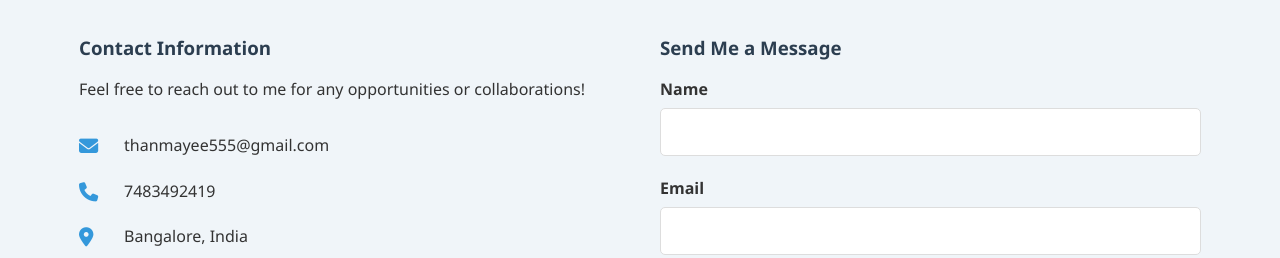
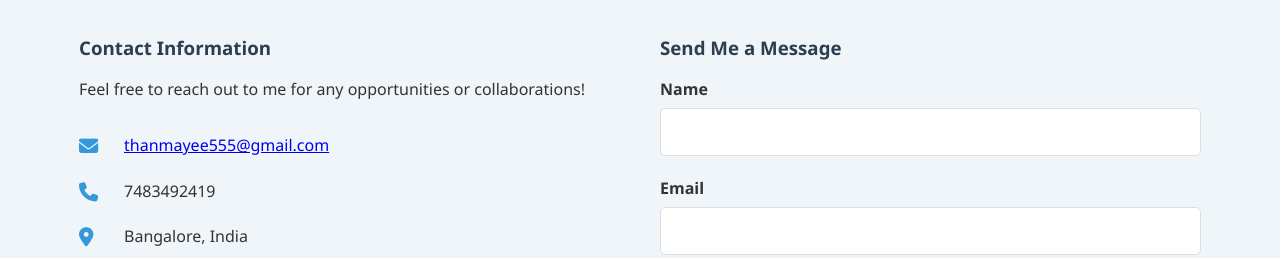
Before and after one commit to LikiTH1233/Thanmayee_BS_Portfolio, a plain HTML site: page index.html in a window 1280 px wide. Shown: the part 6121-6379 px from the top of the page. Drawn offline with Linux system fonts and the light colour scheme.

Commit message:
Change email display to a mailto link

```diff
--- a/index.html
+++ b/index.html
@@ -859,7 +859,7 @@
         <div class="contact-details">
           <div class="contact-item">
             <i class="fas fa-envelope"></i>
-            <span>thanmayee555@gmail.com</span>
+            <a href="mailto:thanmayee555@gmail.com">thanmayee555@gmail.com</a>
           </div>
           <div class="contact-item">
             <i class="fas fa-phone"></i>
```
